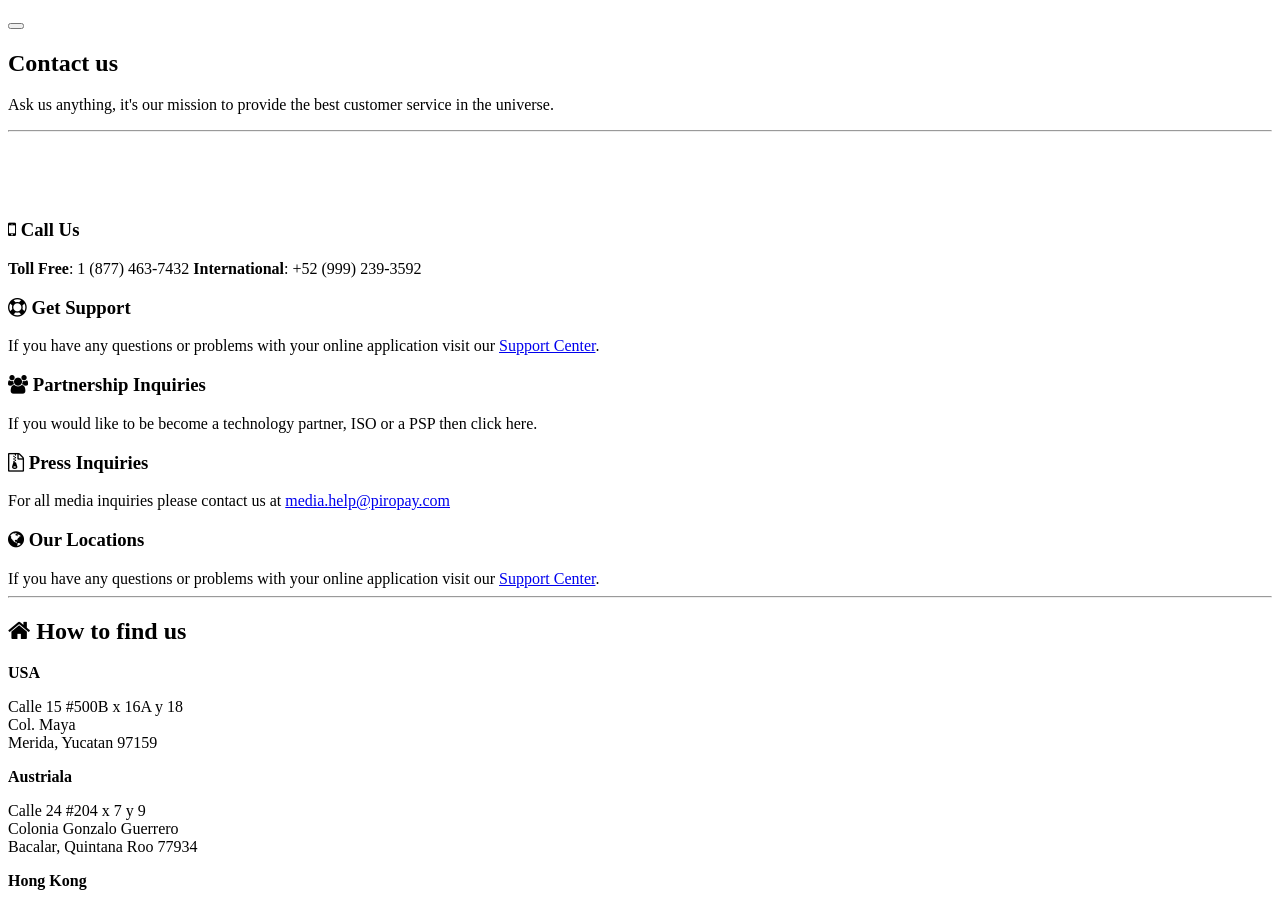
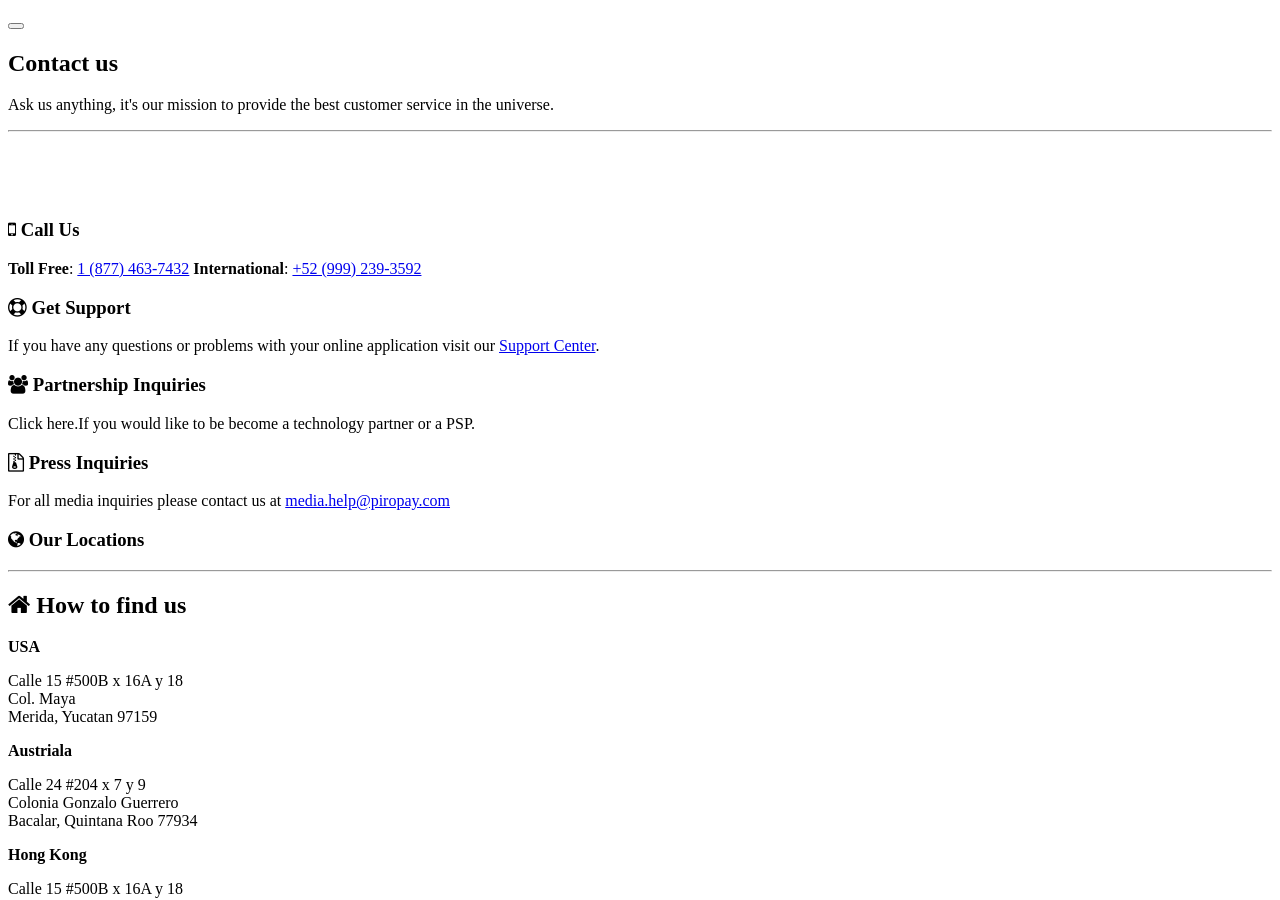
Before and after one commit to Banqee/piropay.github.io, a Jekyll site: the page built from _posts/2016-02-06-cabin.markdown, in a window 1280 px wide and 900 px high, scrolled down 14845 px. Built offline with Jekyll 4.4.1, drawn with Linux system fonts in a browser that asks for light colours; nearby versions of some CDN libraries; library files that are not in the unit come from our copies.

Commit message:
Update contact.html

```diff
--- a/_includes/contact.html
+++ b/_includes/contact.html
@@ -39,7 +39,7 @@
 <div class="col-xs-12 col-sm-12">
  <div class="item-inner">
 <h3 class="item-title tl"><i class="fa fa-mobile" aria-hidden="true"></i> Call Us </h3>
-	 <div class="item-content tl"><span><b>Toll Free</b>: 1 (877) 463-7432 </span><span><b> International</b>: +52 (999) 239-3592 </span>
+	 <div class="item-content tl"><span><b>Toll Free</b>: <a href="1.877.463.7432">1 (877) 463-7432</a></span>    <span><b> International</b>: <a href="52.999.239.3592">+52 (999) 239-3592 </a></span>
 		 </div>
  </div><!--//item-inner-->
                 </div><!--//item-->
@@ -74,7 +74,7 @@
 
         b24form({"id":"16","lang":"en","sec":"3h3a01","type":"link","click":""});
 </script>
-                        <div class="item-content">If you would like to be become a technology partner, ISO or a PSP <a class="b24-web-form-popup-btn-16">then click here.</a></div>
+                        <div class="item-content"><a class="b24-web-form-popup-btn-16">Click here.</a>If you would like to be become a technology partner or a PSP.</div>
                     </div><!--//item-inner-->
                 </div><!--//item-->
 
@@ -89,8 +89,7 @@
 			<div class="item col-xs-12 col-sm-12 tl">
                     <div class="item-inner">
                         <h3 class="item-title"><i class="fa fa-globe" aria-hidden="true"></i> Our Locations</h3>
-                        <div class="item-content hidden">If you have any questions or problems with your online application visit our <a href="http://support.piropay.com">Support Center</a>.</div>
-                    </div><!--//item-inner-->
+                          </div><!--//item-inner-->
                 </div><!--//item-->
 
 </div><!-- /.row-margin-bottom40 -->
```
